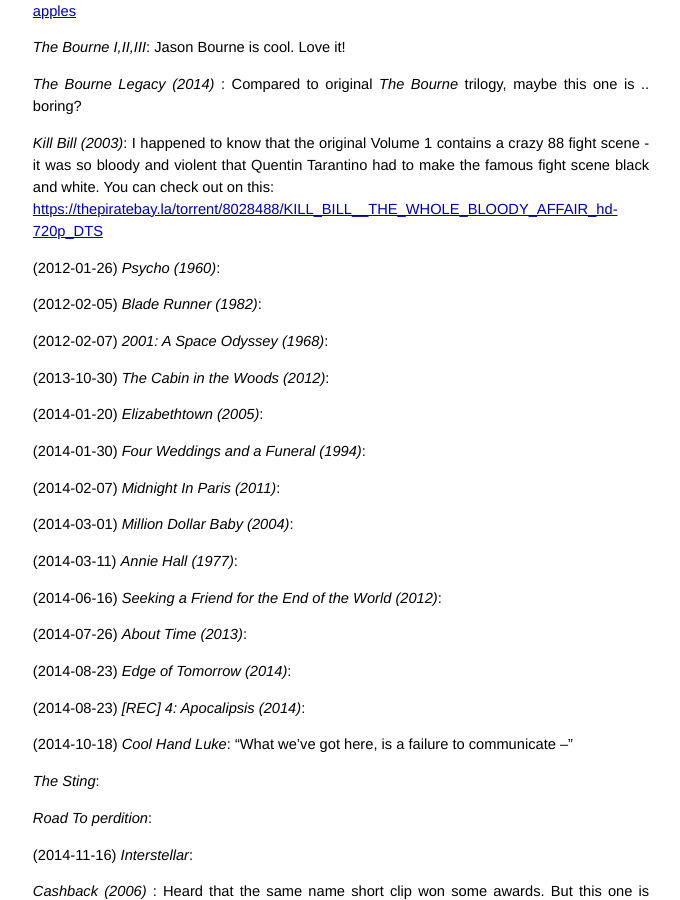
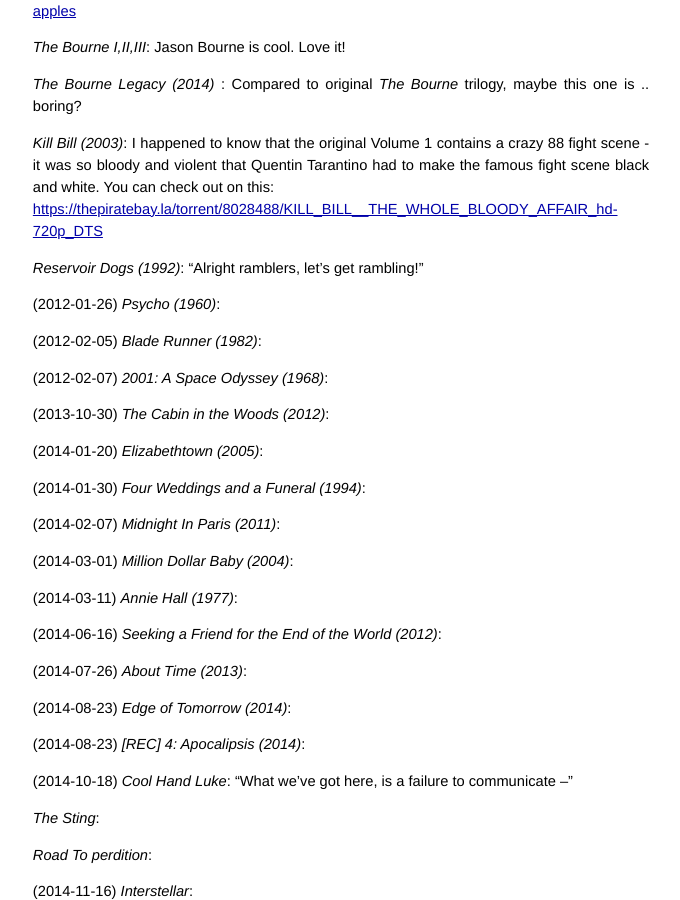
Before and after one commit to handong1587/handong1587.github.io, a Jekyll site: the page built from _posts/leisure/2015-08-29-short-comments-on-movies.md, in a window 1280 px wide and 900 px high, scrolled down 1213 px. Shown: the whole window, without its empty margins (299-979 px from the left). Built offline with Jekyll 4.4.1, drawn with Linux system fonts in a browser that asks for light colours; Markdown is read by kramdown in place of the engine named in the settings; comment, search, counter and statistics services are not loaded.

Commit message:
update short-comments-on-movies.md

```diff
--- a/_posts/leisure/2015-08-29-short-comments-on-movies.md
+++ b/_posts/leisure/2015-08-29-short-comments-on-movies.md
@@ -22,6 +22,8 @@
 *The Bourne Legacy (2014)* : Compared to original *The Bourne* trilogy, maybe this one is .. boring?
 
 *Kill Bill (2003)*: I happened to know that the original Volume 1 contains a crazy 88 fight scene - it was so bloody and violent that Quentin Tarantino had to make the famous fight scene black and white. You can check out on this: <br /> [https://thepiratebay.la/torrent/8028488/KILL_BILL__THE_WHOLE_BLOODY_AFFAIR_hd-720p_DTS](https://thepiratebay.la/torrent/8028488/KILL_BILL__THE_WHOLE_BLOODY_AFFAIR_hd-720p_DTS)
+
+*Reservoir Dogs (1992)*: "Alright ramblers, let’s get rambling!"
 
 (2012-01-26) *Psycho (1960)*:
 
```
